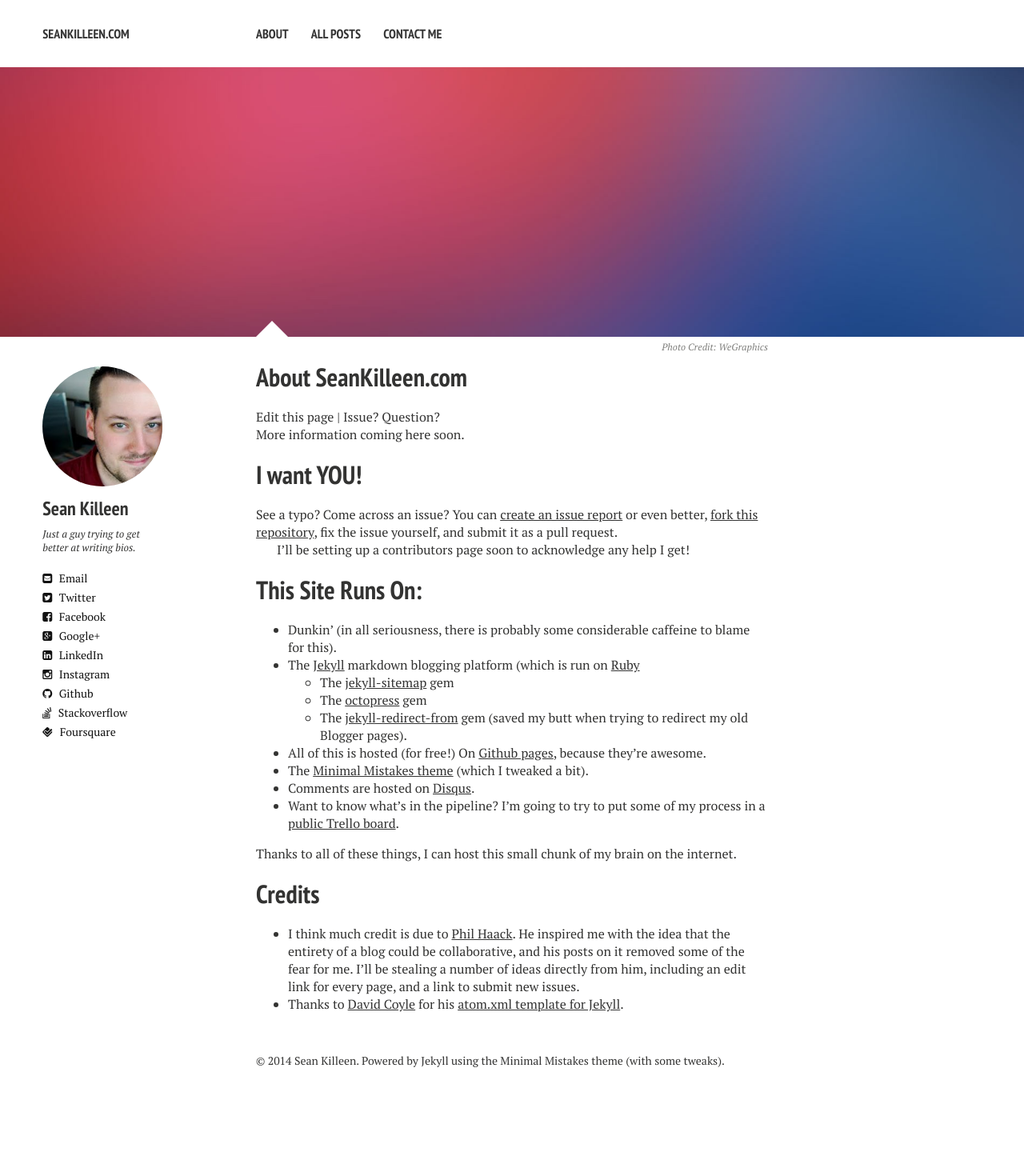
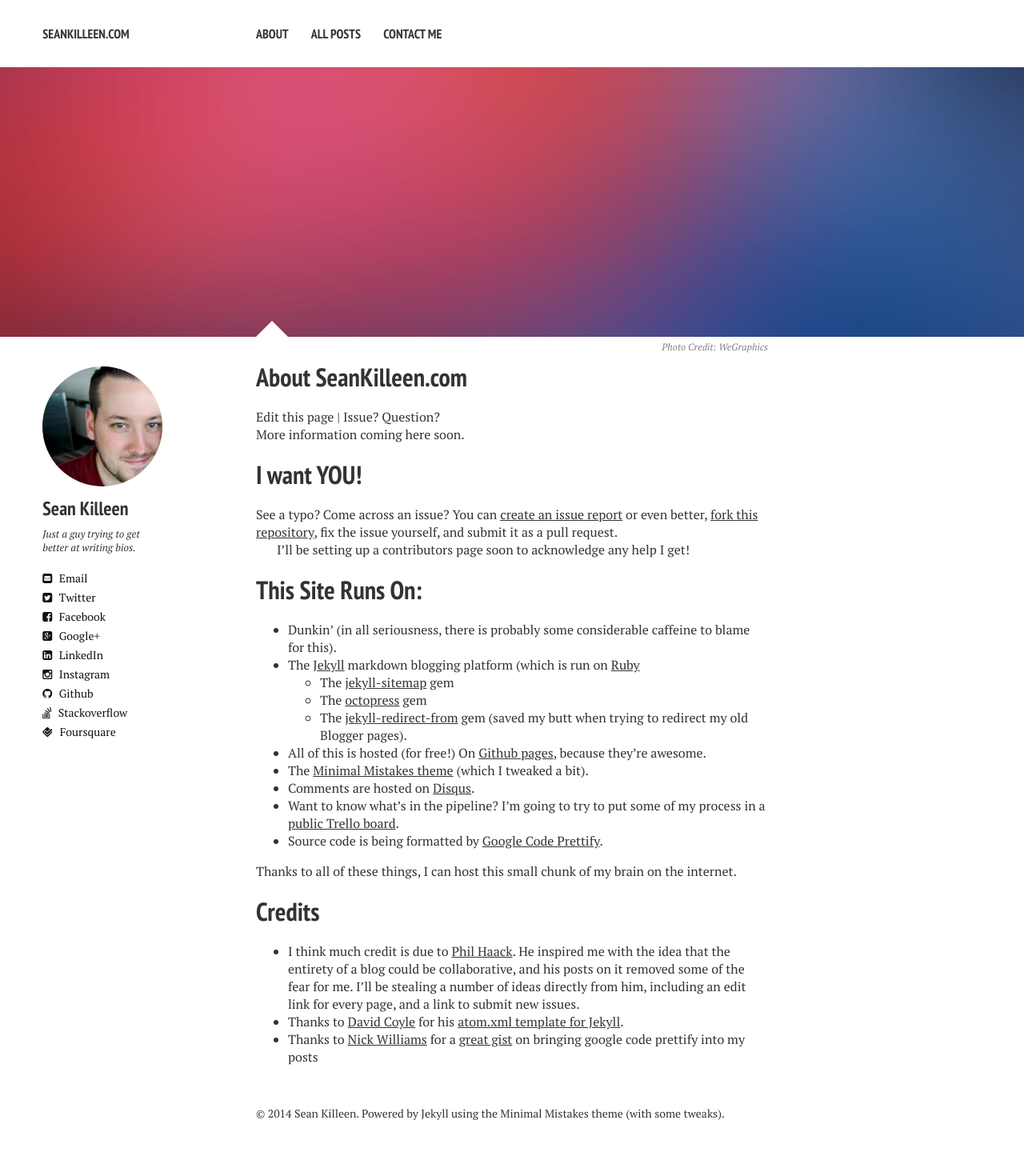
Before and after one commit to SeanKilleen/seankilleen.github.io, a Jekyll site: the page built from about/index.md, in a window 1280 px wide. Shown: the whole page at 80% size. Built offline with Jekyll 4.4.1, drawn with Linux system fonts in a browser that asks for light colours; nearby versions of some CDN libraries; before the commit the page ends 1384 px from its top, so only the background shows below that.

Commit message:
Add some more thank you links.

```diff
--- a/about/index.md
+++ b/about/index.md
@@ -29,6 +29,7 @@ This Site Runs On:
 * The [Minimal Mistakes theme][minimal mistakes link] (which I tweaked a bit).
 * Comments are hosted on [Disqus][disqus link].
 * Want to know what's in the pipeline? I'm going to try to put some of my process in a [public Trello board](https://trello.com/b/nrxQGFmi/seankilleen-com).
+* Source code is being formatted by [Google Code Prettify][prettify link].
 
 Thanks to all of these things, I can host this small chunk of my brain on the internet.
 
@@ -37,6 +38,7 @@ Credits
 
 * I think much credit is due to [Phil Haack](http://haacked.com/). He inspired me with the idea that the entirety of a blog could be collaborative, and his posts on it removed some of the fear for me. I'll be stealing a number of ideas directly from him, including an edit link for every page, and a link to submit new issues.
 * Thanks to [David Coyle][coyled github] for his [atom.xml template for Jekyll][atom.xml link].
+* Thanks to [Nick Williams][Nick Williams link] for a [great gist][nick gist link] on bringing google code prettify into my posts
 
 [jekyll link]: http://jekyllrb.com/
 [ruby link]: https://www.ruby-lang.org/en/
@@ -51,3 +53,6 @@ Credits
 [fork link]: https://github.com/SeanKilleen/seankilleen.github.io/fork
 [coyled github]: https://github.com/coyled
 [atom.xml link]: https://github.com/coyled/coyled.com/blob/master/atom.xml
+[Nick Williams link]: https://github.com/nilliams
+[nick gist link]: https://gist.github.com/nilliams/7138983
+[prettify link]: https://code.google.com/p/google-code-prettify/
```
